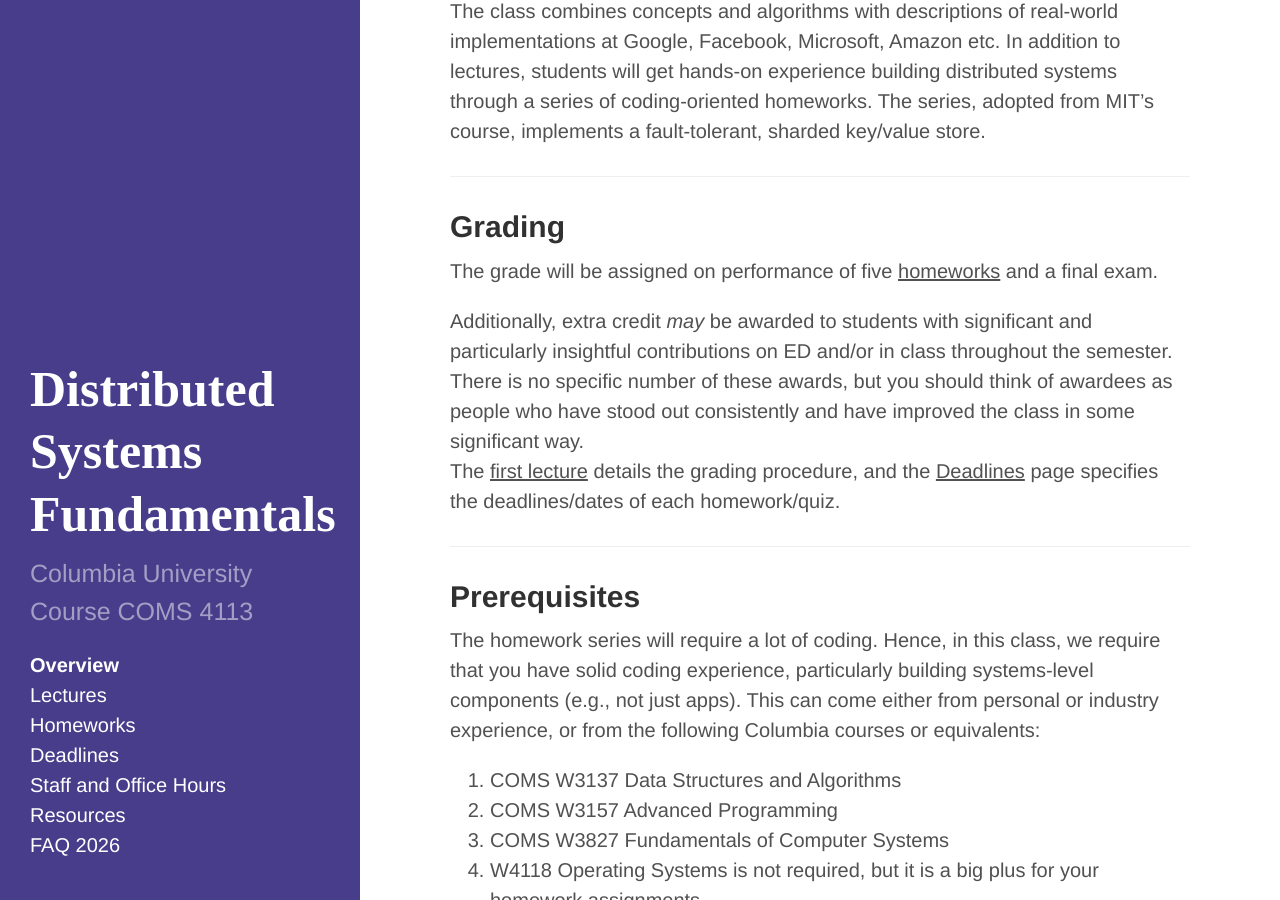
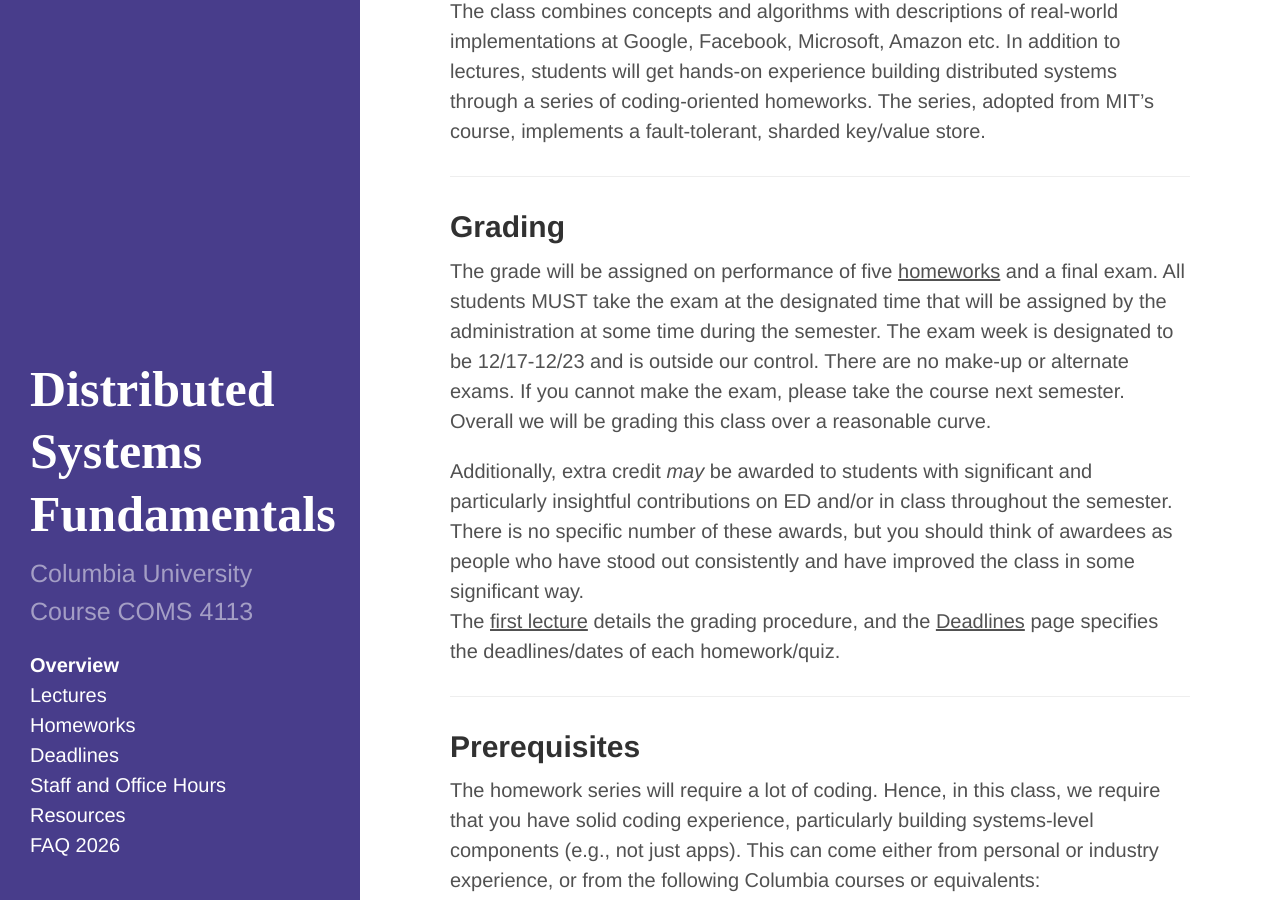
Before and after one commit to frankeh/cu-ds1-2026-fall, a Jekyll site: the page built from index.md, in a window 1280 px wide and 900 px high, scrolled down 636 px. Built offline with Jekyll 4.4.1, drawn with Linux system fonts in a browser that asks for light colours.

Commit message:
chg grading policy

```diff
--- a/index.md
+++ b/index.md
@@ -26,6 +26,11 @@ The series, adopted from MIT's course, implements a fault-tolerant, sharded key/
 
 The grade will be assigned on performance of five [homeworks]({{ site.baseurl
 }}/02-homeworks) and a final exam.
+All students MUST take the exam at the designated time that will be assigned by the administration at some time during the semester.
+The exam week is designated to be 12/17-12/23 and is outside our control.
+There are no make-up or alternate exams. If you cannot make the exam, please take the course next semester.
+Overall we will be grading this class over a reasonable curve.
+
 
 Additionally, extra credit *may* be awarded to students with significant and particularly insightful contributions on ED and/or in class throughout the semester.
 There is no specific number of these awards, but you should think of awardees as people who have stood out consistently and have improved the class in some significant way.
```
